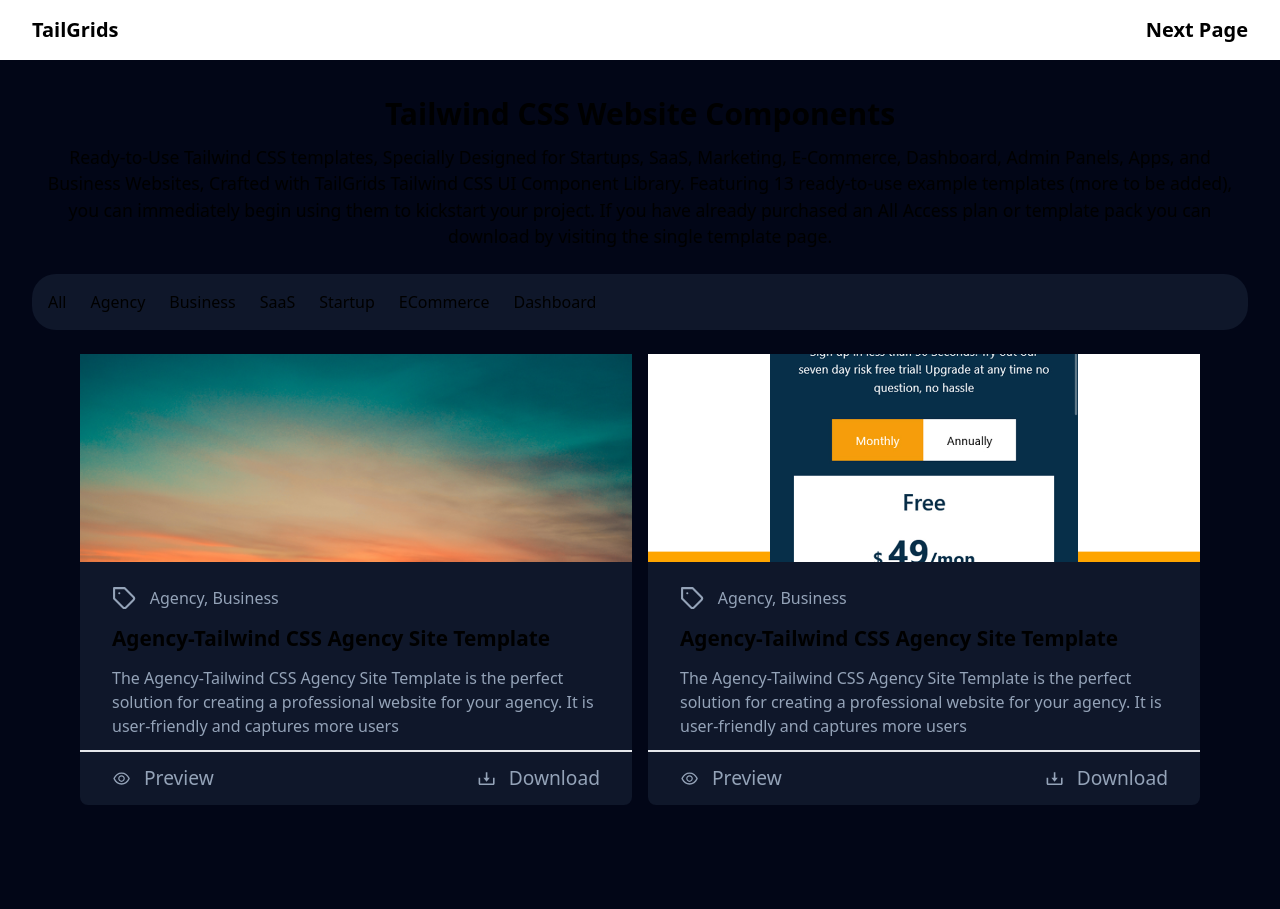
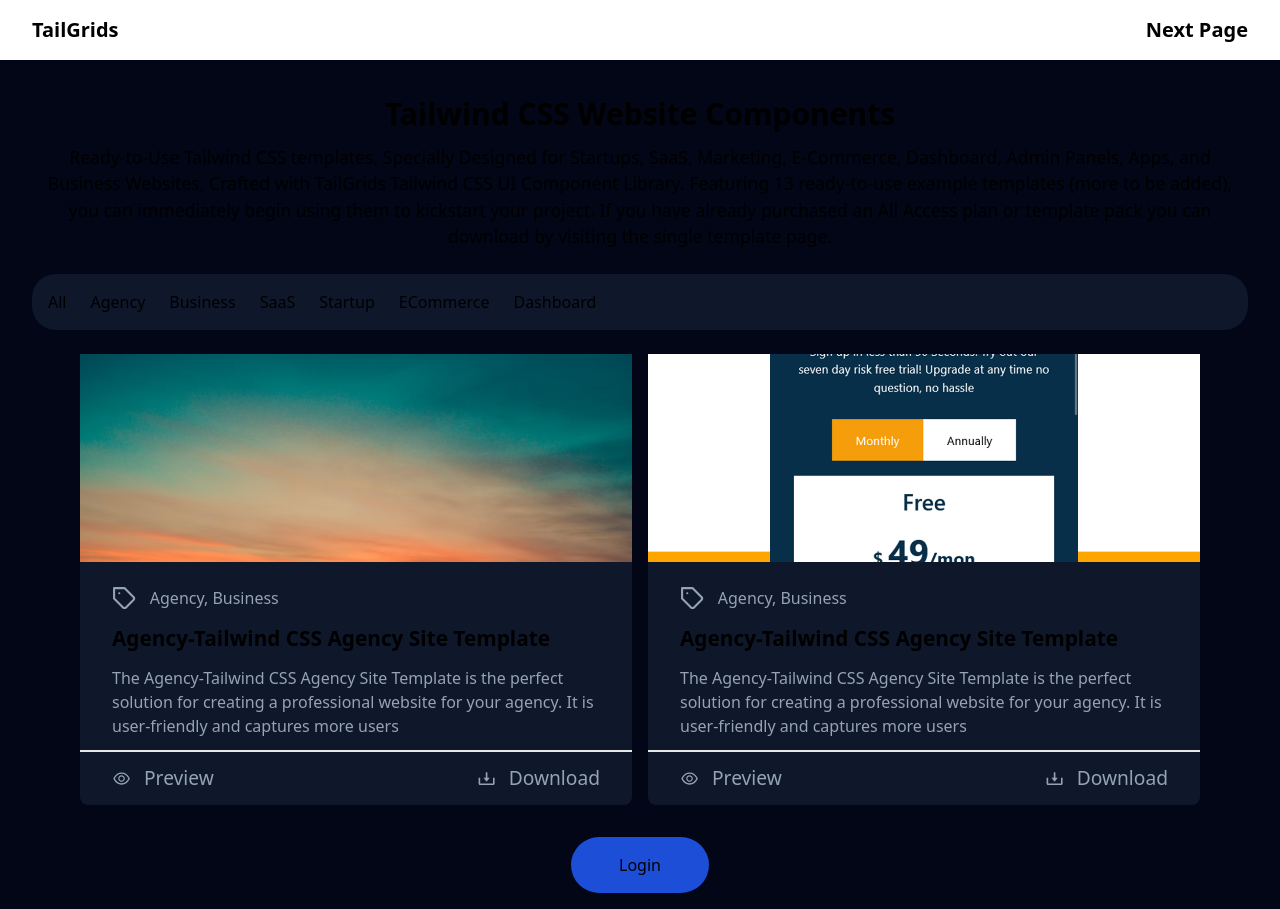
Before and after one commit to mosespace/pricing-tailwind, a Next.js app: page /next-page in a window 1280 px wide. Before the commit the page ends 821 px from the top, so only its background shows below. Built offline with nearby package versions, Linux system fonts and the light colour scheme.

Commit message:
feat: added new componet

```diff
--- a/app/next-page/page.js
+++ b/app/next-page/page.js
@@ -3,6 +3,7 @@ import Clone from "../components/Clone";
 import CloneNavBar from "../components/CloneNavBar";
 import CloneBtns from "../components/CloneBtns";
 import CloneGrid from "../components/CloneGrid";
+import CloneNext from "../components/CloneNext";
 
 export default function NextPage() {
   return (
@@ -11,6 +12,7 @@ export default function NextPage() {
       <Clone />
       <CloneBtns />
       <CloneGrid />
+      <CloneNext/>
     </div>
   );
 }
```
